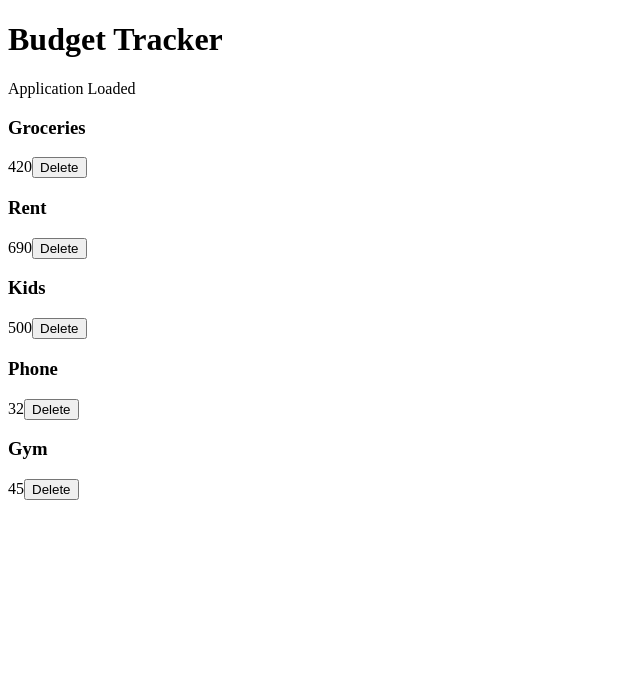
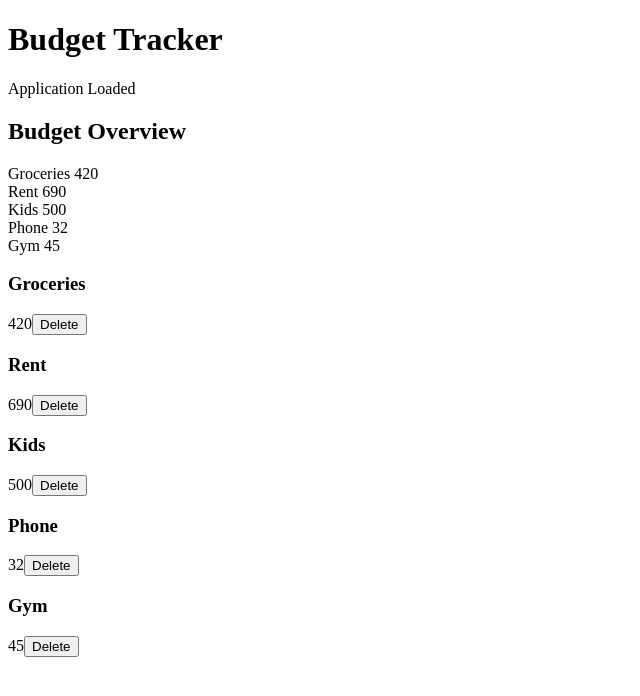
Before and after one commit to Biosaiber/app-budgetTracker, an Angular app: page / in a window 1280 px wide. Shown: the top 696 px of the page, without its empty margins (0-640 px from the left). Built offline with nearby package versions, Linux system fonts and the light colour scheme.

Commit message:
feat: add budget overview component and entry rendering

```diff
--- a/src/app/app.html
+++ b/src/app/app.html
@@ -1,5 +1,8 @@
 <h1>Budget Tracker</h1>
 <p>{{status}}</p>
+
+<app-budget-overview [entries]="budgetEntries"></app-budget-overview>
+
 
 @for (entry of budgetEntries; track entry.id) {
   <app-budget-entry [entry]="entry" (deleteEntry)="deleteEntry($event)"> </app-budget-entry>
--- a/src/app/app.ts
+++ b/src/app/app.ts
@@ -2,6 +2,7 @@ import { Component, OnInit, OnDestroy } from '@angular/core';
 import { from, of, Subscription } from 'rxjs';
 import { delay } from 'rxjs/operators'
 import { BudgetEntry } from './models/budget-entry.interface';
+import { BudgetOverviewComponent } from './budget-overview/budget-overview.component';
 import { BudgetEntryComponent } from './budget-entry/budget-entry.component';
 
 const budgetEntriesData: BudgetEntry[] = [
@@ -14,7 +15,7 @@ const budgetEntriesData: BudgetEntry[] = [
 
 @Component({
   selector: 'app-root',
-  imports: [BudgetEntryComponent],
+  imports: [BudgetEntryComponent, BudgetOverviewComponent],
   templateUrl: './app.html',
   styleUrl: './app.css'
 })
--- a/src/app/budget-overview/budget-overview.component.html
+++ b/src/app/budget-overview/budget-overview.component.html
@@ -1 +1,8 @@
-<p>budget-overview works!</p>
+<h2>Budget Overview</h2>
+<div>
+@for (entry of entries ; track entry.id) {
+    <div>
+    {{entry.description}} {{entry.amount}}
+    </div>
+}
+</div>
--- a/src/app/budget-overview/budget-overview.component.ts
+++ b/src/app/budget-overview/budget-overview.component.ts
@@ -1,4 +1,5 @@
-import { Component } from '@angular/core';
+import { Component, Input } from '@angular/core';
+import { BudgetEntry } from '../models/budget-entry.interface';
 
 @Component({
   selector: 'app-budget-overview',
@@ -7,5 +8,5 @@ import { Component } from '@angular/core';
   styleUrl: './budget-overview.component.css',
 })
 export class BudgetOverviewComponent {
-
+  @Input() entries: BudgetEntry[] = [];
 }
```
